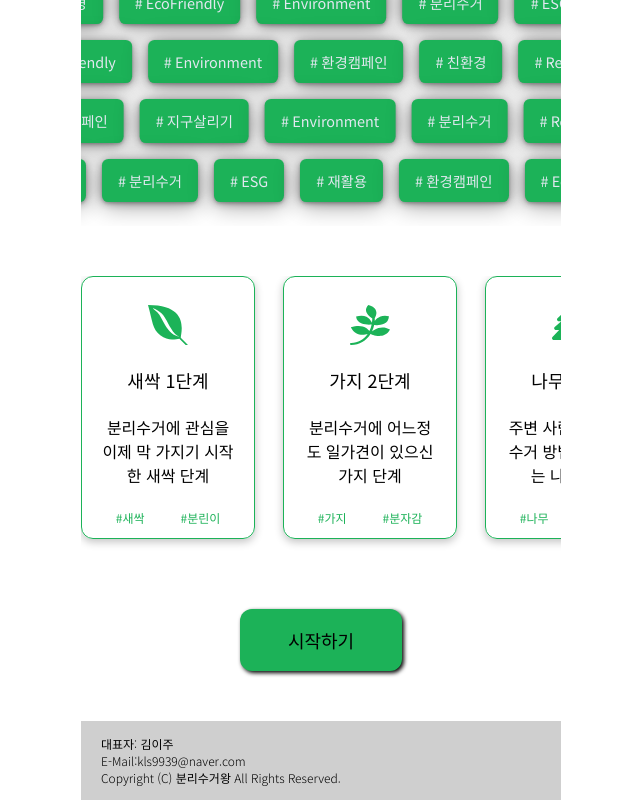
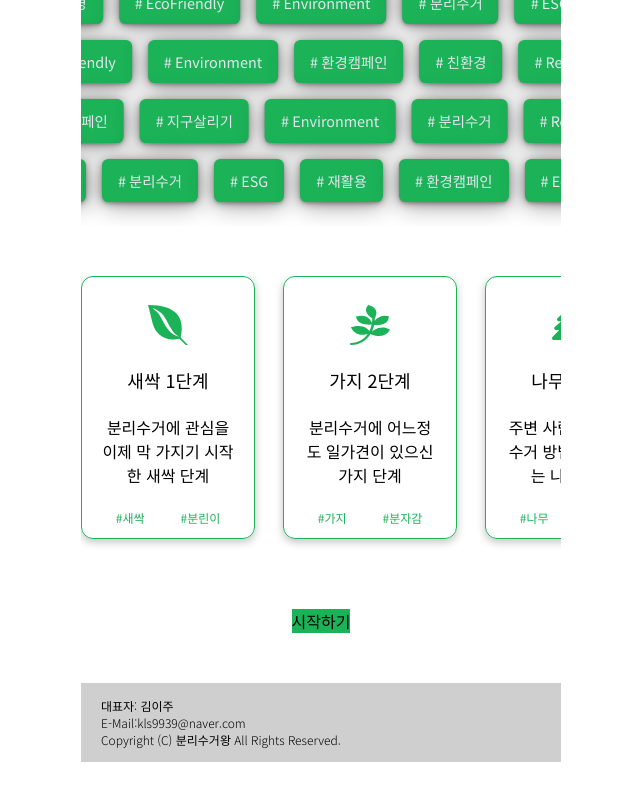
Before and after one commit to loco9939/recycling-app, a Next.js app: page / in a window 1280 px wide. Shown: the part 474-1274 px from the top of the page, without its empty margins (364-1004 px from the left). After the commit the page ends 1236 px from the top, so only its background shows below. Built offline with nearby package versions, Linux system fonts and the light colour scheme.

Commit message:
style: 비활성화 버튼 스타일링

```diff
--- a/src/modules/Button/Button.tsx
+++ b/src/modules/Button/Button.tsx
@@ -6,6 +6,7 @@ function Button(props: ButtonHTMLAttributes<HTMLButtonElement>) {
     <button
       className={`${style.button} ${props.className}`}
       style={props.style}
+      {...props}
     >
       {props.children}
     </button>
--- a/src/style/global.css
+++ b/src/style/global.css
@@ -26,6 +26,10 @@ a {
 
 button {
   cursor: pointer;
+  border: none;
+  &:disabled {
+    background-color: var(--Gray_Secondary);
+  }
 }
 
 img,
```
